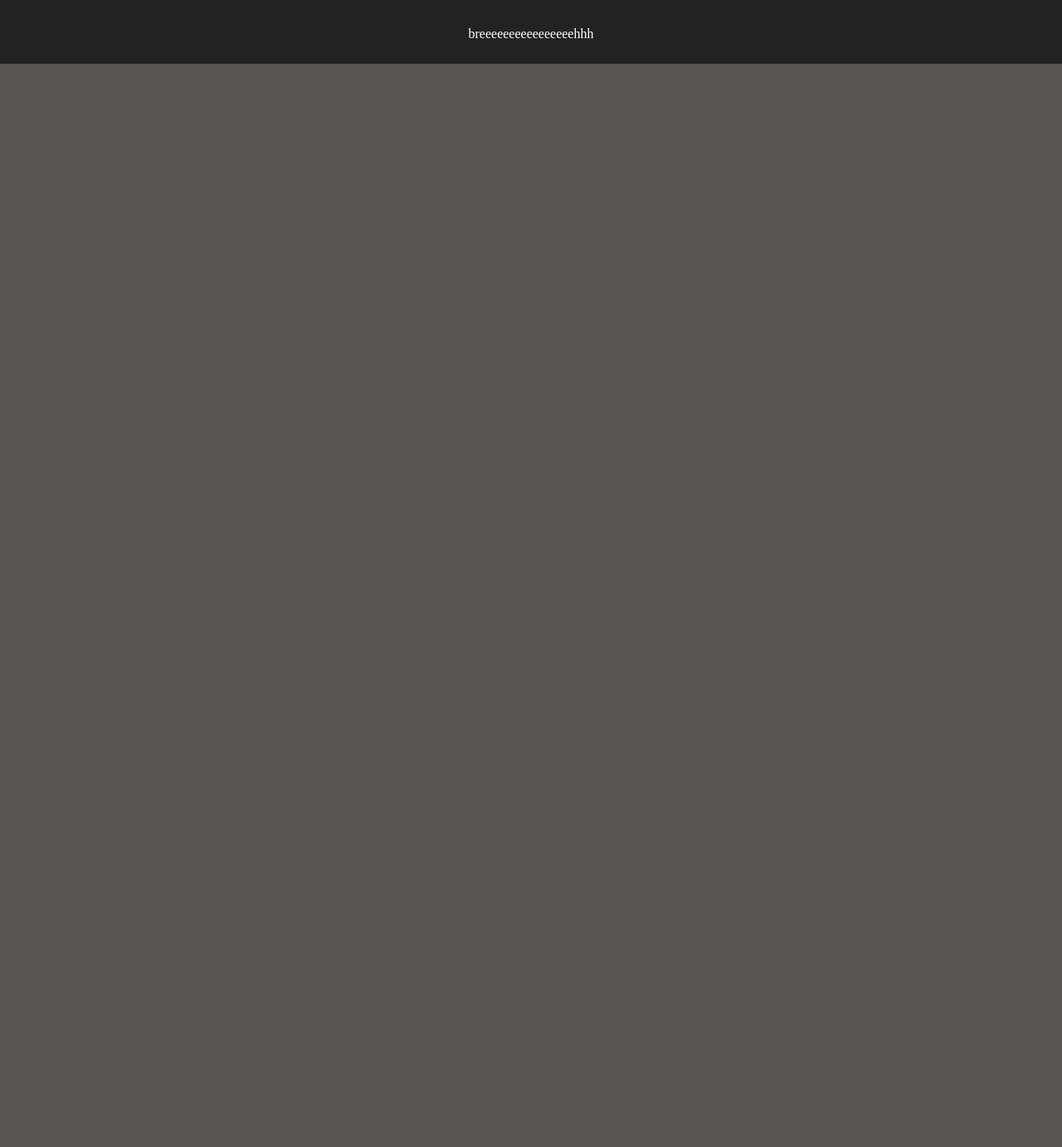
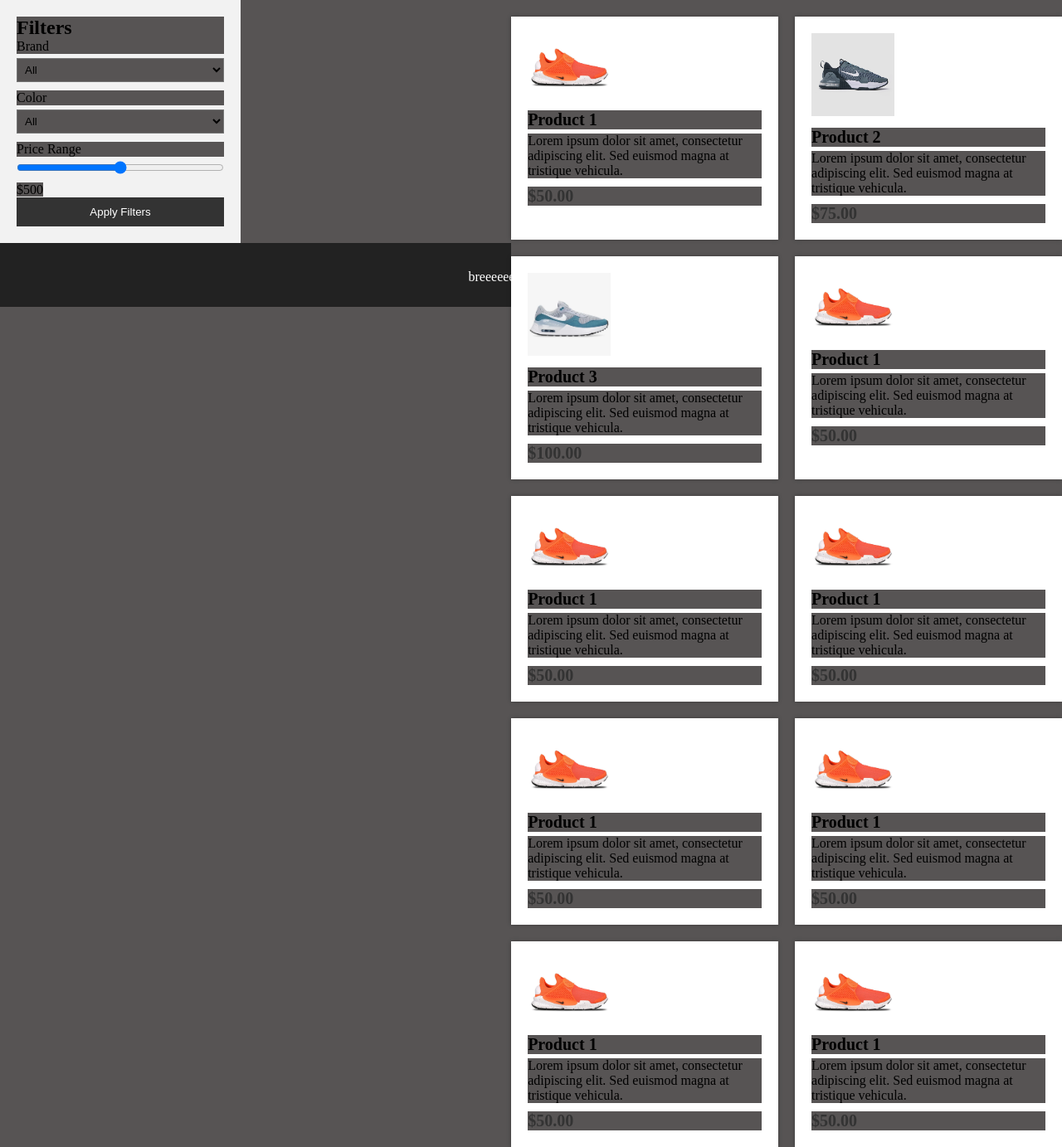
Before and after one commit to YasinCoban123/Project-3-2023, a PHP site: page /schoenen.php in a window 1280 px wide. Shown: the part 110-1493 px from the top of the page at 83% size. Before the commit the page ends 187 px from the top, so only its background shows below. Run offline with PHP 8.4, Linux system fonts and the light colour scheme.

Commit message:
Weer filters schoenen

```diff
--- a/project3/schoenen.php
+++ b/project3/schoenen.php
@@ -9,8 +9,91 @@
 </head>
 <body>
   <?php include 'navbar.php'; ?>
+	<section class="schoenen">
+		<aside class="asideschoenen">
+			<h2>Filters</h2>
+			<label for="brand">Brand</label>
+			<select id="brand" name="brand">
+				<option value="all">All</option>
+				<option value="nike">Nike</option>
+				<option value="adidas">Adidas</option>
+				<option value="puma">Puma</option>
+			</select>
+			<label for="color">Color</label>
+			<select id="color" name="color">
+				<option value="all">All</option>
+				<option value="red">Red</option>
+				<option value="blue">Blue</option>
+				<option value="green">Green</option>
+			</select>
+			<label for="price">Price Range</label>
+			<input type="range" id="price" name="price" min="0" max="1000">
+			<span id="price-value"></span>
+			<button>Apply Filters</button>
+		</aside>
 
-<script src="script.js"></script>
+
+		<main class="producten">
+			<ul class="products">
+				<li>
+					<img src="img/nikesockdartprem.webp">
+					<h3>Product 1</h3>
+					<p>Lorem ipsum dolor sit amet, consectetur adipiscing elit. Sed euismod magna at tristique vehicula.</p>
+					<span>$50.00</span>
+				</li>
+				<li>
+					<img src="img/nikeairmaxalpha.webp">
+					<h3>Product 2</h3>
+					<p>Lorem ipsum dolor sit amet, consectetur adipiscing elit. Sed euismod magna at tristique vehicula.</p>
+					<span>$75.00</span>
+				</li>
+				<li>
+					<img src="img/nikeairmaxsystm.webp">
+					<h3>Product 3</h3>
+					<p>Lorem ipsum dolor sit amet, consectetur adipiscing elit. Sed euismod magna at tristique vehicula.</p>
+					<span>$100.00</span>
+				</li>
+				<li>
+					<img src="img/nikesockdartprem.webp">
+					<h3>Product 1</h3>
+					<p>Lorem ipsum dolor sit amet, consectetur adipiscing elit. Sed euismod magna at tristique vehicula.</p>
+					<span>$50.00</span>
+				</li><li>
+					<img src="img/nikesockdartprem.webp">
+					<h3>Product 1</h3>
+					<p>Lorem ipsum dolor sit amet, consectetur adipiscing elit. Sed euismod magna at tristique vehicula.</p>
+					<span>$50.00</span>
+				</li><li>
+					<img src="img/nikesockdartprem.webp">
+					<h3>Product 1</h3>
+					<p>Lorem ipsum dolor sit amet, consectetur adipiscing elit. Sed euismod magna at tristique vehicula.</p>
+					<span>$50.00</span>
+				</li><li>
+					<img src="img/nikesockdartprem.webp">
+					<h3>Product 1</h3>
+					<p>Lorem ipsum dolor sit amet, consectetur adipiscing elit. Sed euismod magna at tristique vehicula.</p>
+					<span>$50.00</span>
+					<li>
+						<img src="img/nikesockdartprem.webp">
+						<h3>Product 1</h3>
+						<p>Lorem ipsum dolor sit amet, consectetur adipiscing elit. Sed euismod magna at tristique vehicula.</p>
+						<span>$50.00</span>
+						<li>
+							<img src="img/nikesockdartprem.webp">
+							<h3>Product 1</h3>
+							<p>Lorem ipsum dolor sit amet, consectetur adipiscing elit. Sed euismod magna at tristique vehicula.</p>
+							<span>$50.00</span>
+							<li>
+								<img src="img/nikesockdartprem.webp">
+								<h3>Product 1</h3>
+								<p>Lorem ipsum dolor sit amet, consectetur adipiscing elit. Sed euismod magna at tristique vehicula.</p>
+								<span>$50.00</span>
+
+			</ul>
+		</main>
+	</section>
+
+	<script src="script.js"></script>
 <?php include 'footer.php'; ?>
 
 </body>
--- a/project3/style.css
+++ b/project3/style.css
@@ -95,6 +95,92 @@ li a:hover:not(.active) {
 
 /* Schoenen pagina */
 
+.schoenen {
+  display: flex;
+  flex-wrap: wrap;
+}
+
+.asideschoenen {
+  flex-basis: 250px;
+  background-color: #f2f2f2;
+  padding: 20px;
+}
+
+.asideschoenen h2 {
+  margin-top: 0;
+}
+
+.asideschoenen label {
+  display: block;
+  margin-bottom: 5px;
+}
+
+.asideschoenen select {
+  width: 100%;
+  padding: 5px;
+  margin-bottom: 10px;
+}
+
+.asideschoenen input[type="range"] {
+  width: 100%;
+  margin-bottom: 10px;
+}
+
+.asideschoenen button {
+  display: block;
+  width: 100%;
+  padding: 10px;
+  background-color: #333;
+  color: #fff;
+  border: none;
+  cursor: pointer;
+}
+
+.producten {
+  flex-grow: 1;
+  padding: 20px;
+}
+
+ul.products {
+  list-style: none;
+  padding: 0;
+  margin: 0;
+  display: grid;
+  grid-template-columns: repeat(auto-fit, minmax(300px, 1fr));
+  grid-gap: 20px;
+}
+
+ul.products li {
+  background-color: #fff;
+  padding: 20px;
+  box-shadow: 0 0 5px rgba(0, 0, 0, 0.3);
+}
+
+ul.products li img {
+  width: 100px;
+  height: 100;
+  margin-bottom: 10px;
+}
+
+ul.products li h3 {
+  margin-top: 0;
+  margin-bottom: 5px;
+  font-size: 20px;
+  font-weight: bold;
+}
+
+ul.products li p {
+  margin-top: 0;
+  margin-bottom: 10px;
+  font-size: 16px;
+}
+
+ul.products li span {
+  display: block;
+  font-size: 20px;
+  font-weight: bold;
+  color: #333;
+}
 
 
 /* Contact pagina */
```
